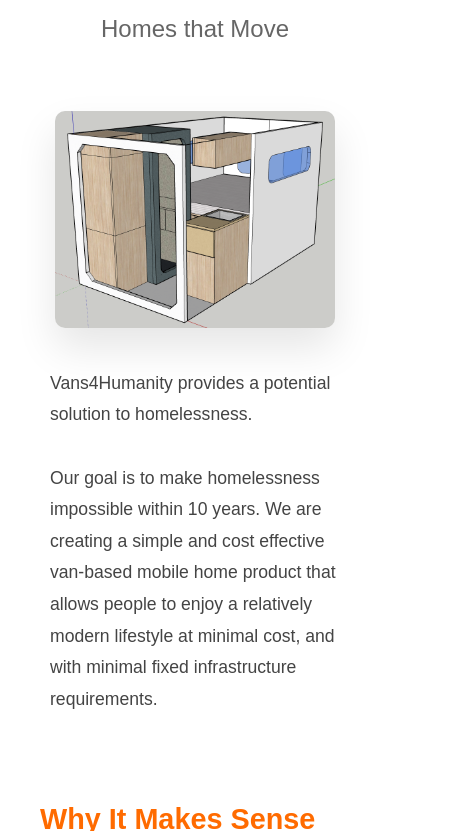
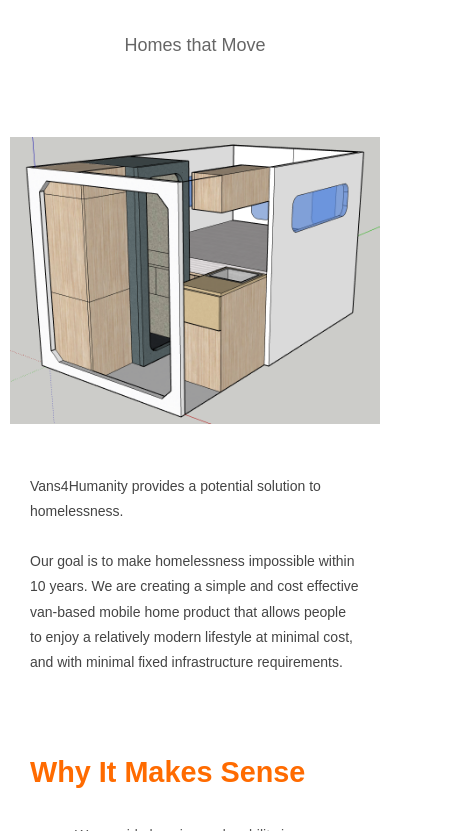
Before and after one commit to shardinator/vans4humanity, a plain HTML site: page index.html in a window 390 px wide. Shown: the part 151-982 px from the top of the page, 465 px wide, since content can reach past the window. Drawn offline with nearby package versions, Linux system fonts and the light colour scheme; a script that the page names is missing.

Commit message:
made index.html responsive

```diff
--- a/css/vans4humanity.webflow.css
+++ b/css/vans4humanity.webflow.css
@@ -31,24 +31,24 @@
 
 /* Main content area */
 .section {
+  display: flex;
   max-width: 1200px;
   margin: 0 auto;
-  padding: 0 20px;
+  padding: 20px;
+  align-items: flex-start;
 }
 
 .image {
-  width: 50%;
-  max-width: 600px;
+  width: 40%;
   height: auto;
-  margin: 40px auto;
-  border-radius: 10px;
-  box-shadow: 0 20px 40px rgba(0,0,0,0.1);
-  transition: transform 0.3s ease;
-  display: block;
+  object-fit: contain;
+  max-width: 100%;
+  align-self: flex-start;
 }
 
-.image:hover {
-  transform: translateY(-5px);
+.div-block-2 {
+  width: 60%;
+  padding-left: 40px;
 }
 
 /* Text content */
@@ -134,21 +134,76 @@
 }
 
 /* Responsive adjustments */
-@media (max-width: 768px) {
+@media screen and (max-width: 991px) {
+  .section {
+    padding: 15px;
+  }
+
+  .image {
+    width: 45%;
+    max-width: 500px;
+  }
+
+  .div-block-2 {
+    width: 55%;
+    padding-left: 30px;
+  }
+
   .heading {
-    font-size: 3rem;
-    padding: 80px 20px 20px;
+    font-size: 28px;
   }
 
   .heading-2 {
-    font-size: 1.5rem;
+    font-size: 24px;
+  }
+}
+
+@media screen and (max-width: 767px) {
+  .section {
+    flex-direction: column;
+    padding: 10px;
   }
 
   .image {
-    width: 80%;
+    width: 100%;
+    max-width: 500px;
+    margin: 0 auto 20px;
   }
 
-  .paragraph, .rich-text-block {
-    padding: 0 30px;
+  .div-block-2 {
+    width: 100%;
+    padding-left: 0;
+  }
+
+  .heading {
+    font-size: 24px;
+    text-align: center;
+  }
+
+  .heading-2 {
+    font-size: 20px;
+    text-align: center;
+  }
+
+  .paragraph {
+    font-size: 16px;
+  }
+
+  .div-block {
+    text-align: center;
   }
 }
+
+@media screen and (max-width: 479px) {
+  .heading {
+    font-size: 20px;
+  }
+
+  .heading-2 {
+    font-size: 18px;
+  }
+
+  .paragraph {
+    font-size: 14px;
+  }
+}
--- a/index.html
+++ b/index.html
@@ -3,7 +3,7 @@
 <head>
   <meta charset="utf-8">
   <title>Vans4Humanity</title>
-  <meta content="width=device-width, initial-scale=1" name="viewport">
+  <meta content="width=device-width, initial-scale=1, maximum-scale=1" name="viewport">
   <meta content="Webflow" name="generator">
   <link href="css/normalize.css" rel="stylesheet" type="text/css">
   <link href="css/webflow.css" rel="stylesheet" type="text/css">
@@ -21,7 +21,15 @@
     <div>
       <h1 class="heading">Vans4Humanity.org</h1>
       <h1 class="heading-2">Homes that Move</h1>
-      <section class="section"><img src="images/Vans4Humanity---3D-Mockup.png" loading="lazy" sizes="40vw" srcset="images/Vans4Humanity---3D-Mockup.png 500w, images/Vans4Humanity---3D-Mockup.png 800w, images/Vans4Humanity---3D-Mockup.png 844w" alt="" class="image">
+      <section class="section">
+        <img src="images/Vans4Humanity---3D-Mockup.png"
+             loading="lazy"
+             sizes="(max-width: 767px) 100vw, (max-width: 991px) 45vw, 40vw"
+             srcset="images/Vans4Humanity---3D-Mockup.png 500w,
+                     images/Vans4Humanity---3D-Mockup.png 800w,
+                     images/Vans4Humanity---3D-Mockup.png 844w"
+             alt="Vans4Humanity Mobile Home Concept"
+             class="image">
         <div class="div-block-2">
           <p class="paragraph">Vans4Humanity provides a potential solution to homelessness. <br><br>Our goal is to make homelessness impossible within 10 years. We are creating a simple and cost effective van-based mobile home product that allows people to enjoy a relatively modern lifestyle at minimal cost, and with minimal fixed infrastructure requirements.<br>‍</p>
           <h1 class="heading-3">Why It Makes Sense</h1>
```
